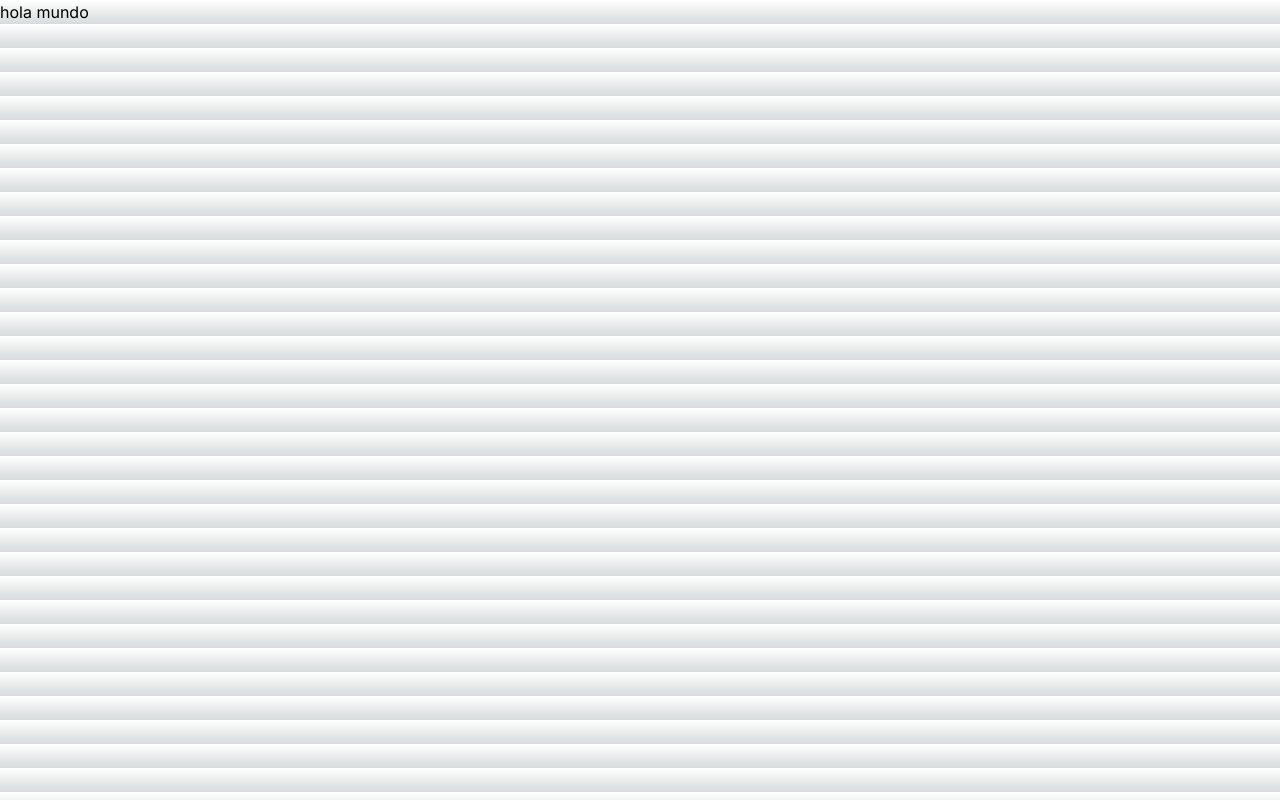
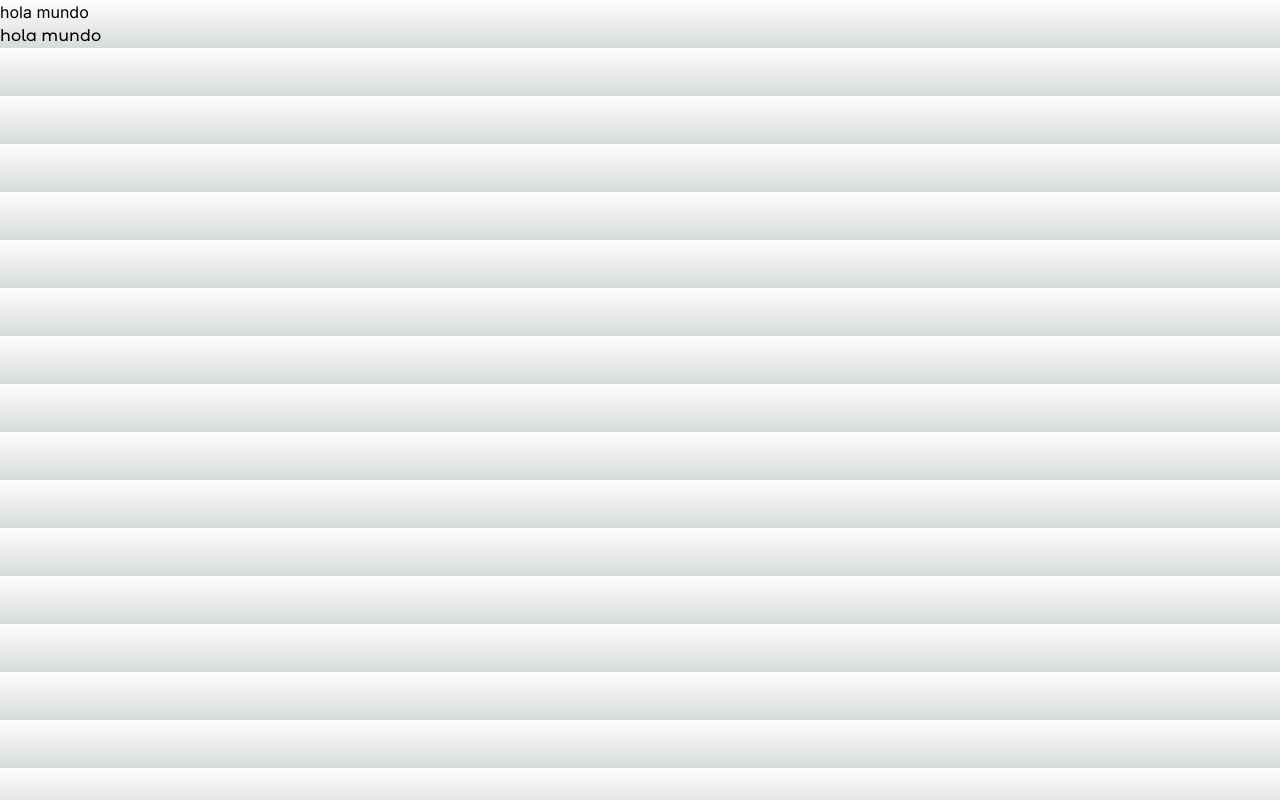
Before and after one commit to joselimaico/shop, a Next.js app: page / in a window 1280 px wide. Built offline with nearby package versions, Linux system fonts and the light colour scheme.

Commit message:
add font

```diff
--- a/src/app/layout.tsx
+++ b/src/app/layout.tsx
@@ -1,8 +1,8 @@
 import type { Metadata } from "next";
 import { Inter } from "next/font/google";
 import "./globals.css";
+import { inter } from "@/config/fonts";
 
-const inter = Inter({ subsets: ["latin"] });
 
 export const metadata: Metadata = {
   title: "Create Next App",
--- a/src/app/page.tsx
+++ b/src/app/page.tsx
@@ -1,9 +1,11 @@
+import { titleFont } from "@/config/fonts";
 import Image from "next/image";
 
 export default function Home() {
   return (
     <main className="">
       <h1>hola mundo</h1>
+      <h1 className={titleFont.className}>hola mundo</h1>
     </main>
   );
 }
--- /dev/null
+++ b/src/config/fonts.ts
@@ -0,0 +1,9 @@
+import { Inter, Montserrat_Alternates } from "next/font/google";
+
+
+export const inter = Inter({ subsets: ["latin"] });
+
+export const titleFont = Montserrat_Alternates({
+    subsets:['latin'],
+    weight:['500','700']
+})
```
